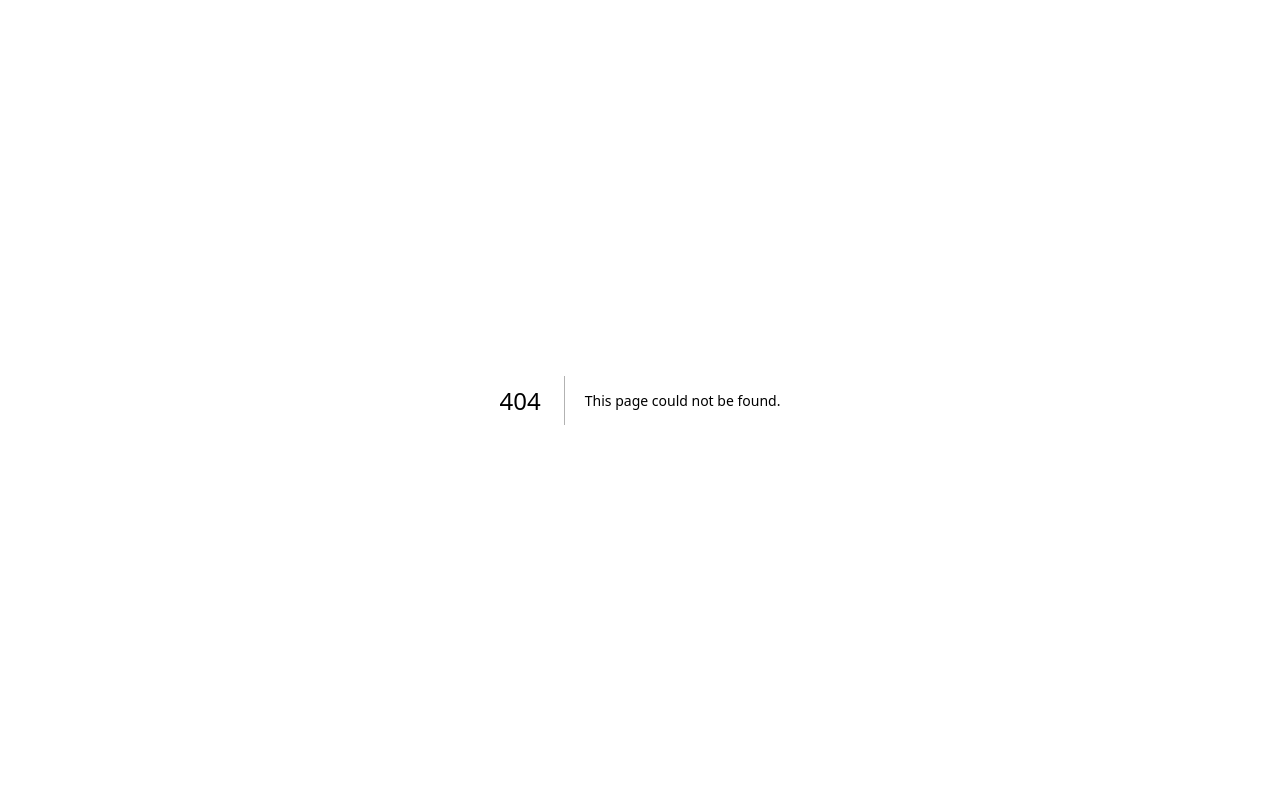
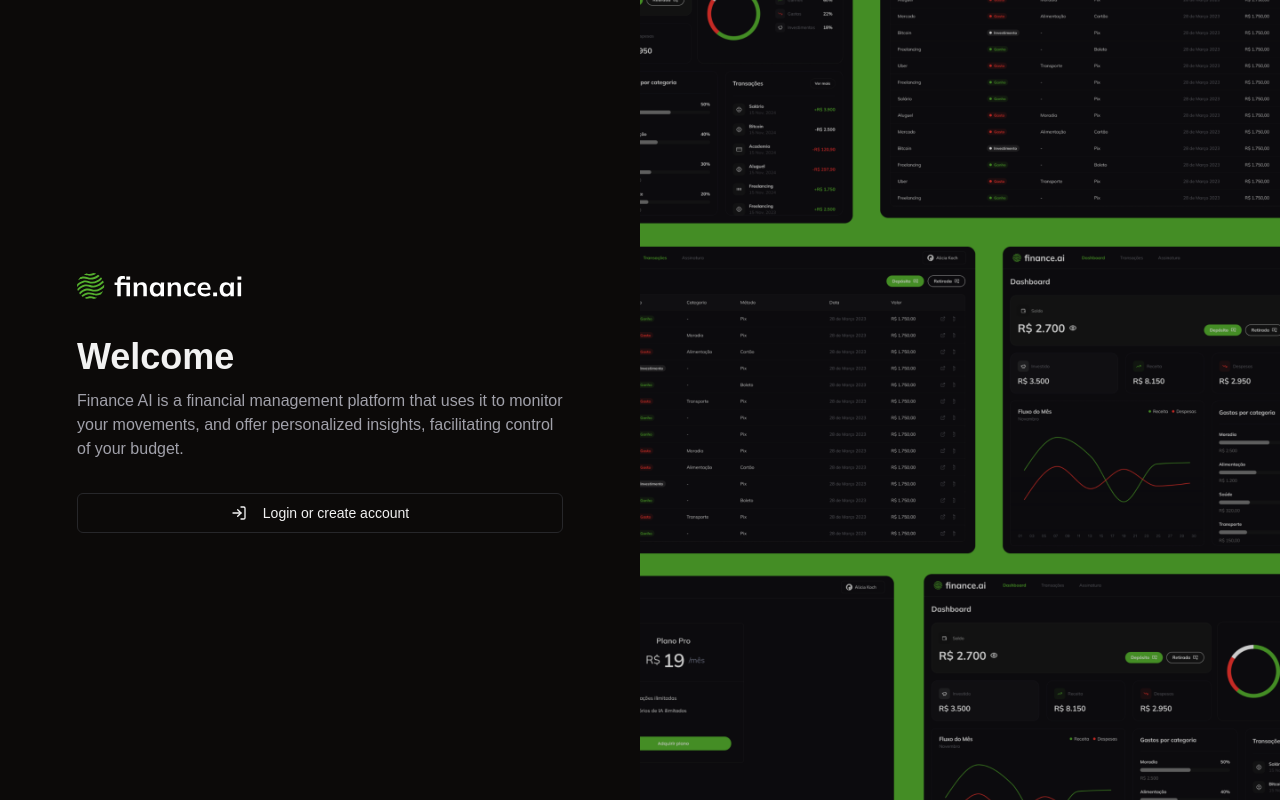
Before and after one commit to gabrcastro/financeai_next, a Next.js app: page /login in a window 1280 px wide. Before the commit this address had no page. Built offline with nearby package versions, Linux system fonts and the light colour scheme.

Commit message:
feat: add login page

```diff
--- /dev/null
+++ b/app/login/page.tsx
@@ -0,0 +1,39 @@
+import Image from "next/image";
+import { Button } from "../_components/ui/button";
+import { LogInIcon } from "lucide-react";
+
+export default function LoginPage() {
+  return (
+    <div className="grid h-full grid-cols-2">
+      {/* form */}
+      <div className="mx-auto flex h-full max-w-[550px] flex-col items-start justify-center p-8">
+        <Image
+          src={"/logo.svg"}
+          alt="Finance AI"
+          width={173}
+          height={39}
+          className="mb-8"
+        />
+        <h1 className="mb-3 text-4xl font-bold">Welcome</h1>
+        <p className="text-muted-foreground mb-8">
+          Finance AI is a financial management platform that uses it to monitor
+          your movements, and offer personalized insights, facilitating control
+          of your budget.
+        </p>
+        <Button variant={"outline"} className="w-full">
+          <LogInIcon className="mr-2" />
+          Login or create account
+        </Button>
+      </div>
+      {/* Image */}
+      <div className="relative h-full w-full">
+        <Image
+          src={"/login.png"}
+          alt="Login to your account"
+          fill
+          className="object-cover"
+        />
+      </div>
+    </div>
+  );
+}
--- a/app/page.tsx
+++ b/app/page.tsx
@@ -1,7 +1,7 @@
 import Image from "next/image";
 import { Button } from "./_components/ui/button";
 
-export default function Home() {
+export default function HomePage() {
   return (
     <main className="flex items-center justify-center">
       <Button>Hello NextJS</Button>
--- a/app/subscription/page.tsx
+++ b/app/subscription/page.tsx
@@ -1,5 +1,3 @@
-export default function Subsciption() {
-    return(
-        <main></main>
-    );
+export default function SubsciptionPage() {
+  return <main></main>;
 }
--- a/app/transactions/page.tsx
+++ b/app/transactions/page.tsx
@@ -1,5 +1,3 @@
-export default function Transactions() {
-    return(
-        <main></main>
-    );
+export default function TransactionsPage() {
+  return <main></main>;
 }
```
Also changed, not shown: public/login.png (added), public/logo.svg (added).
